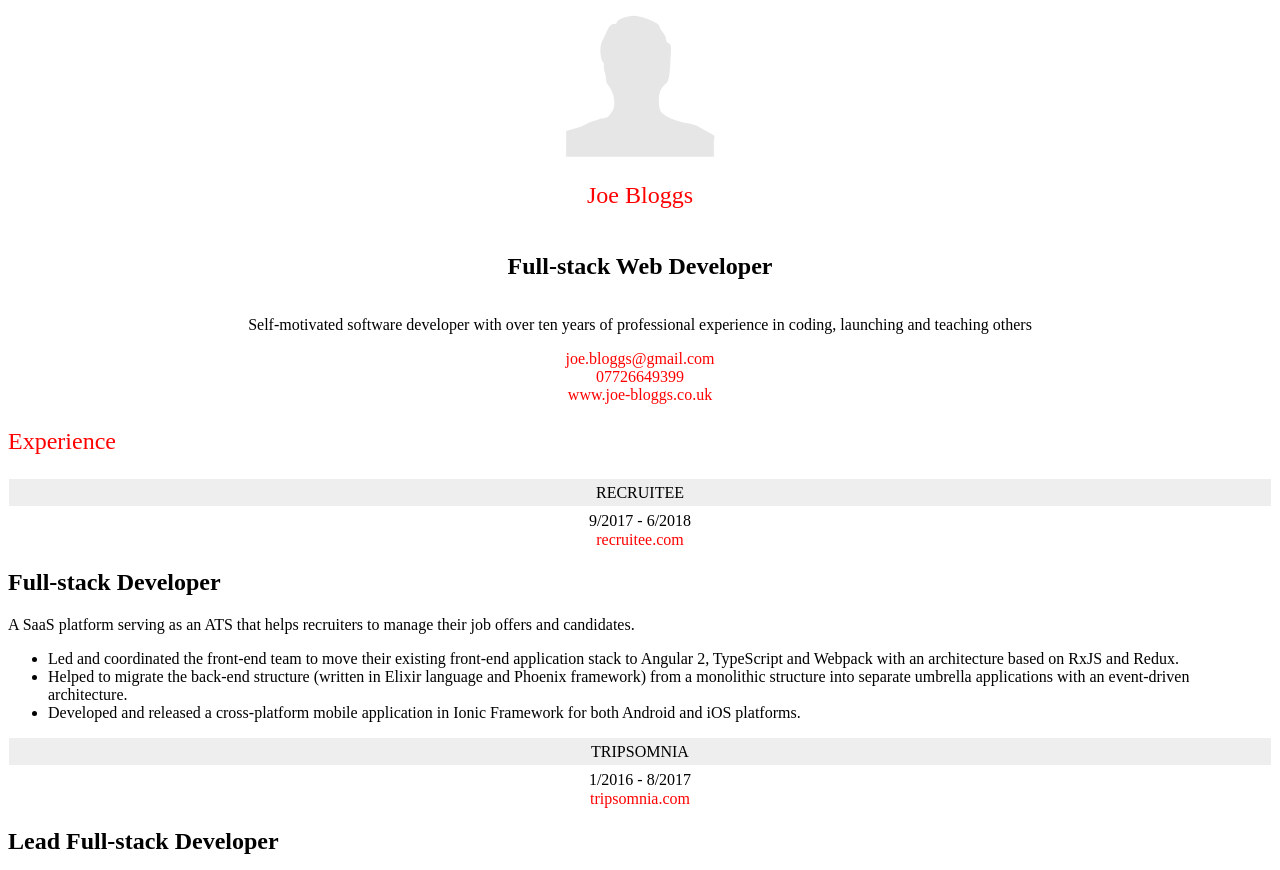
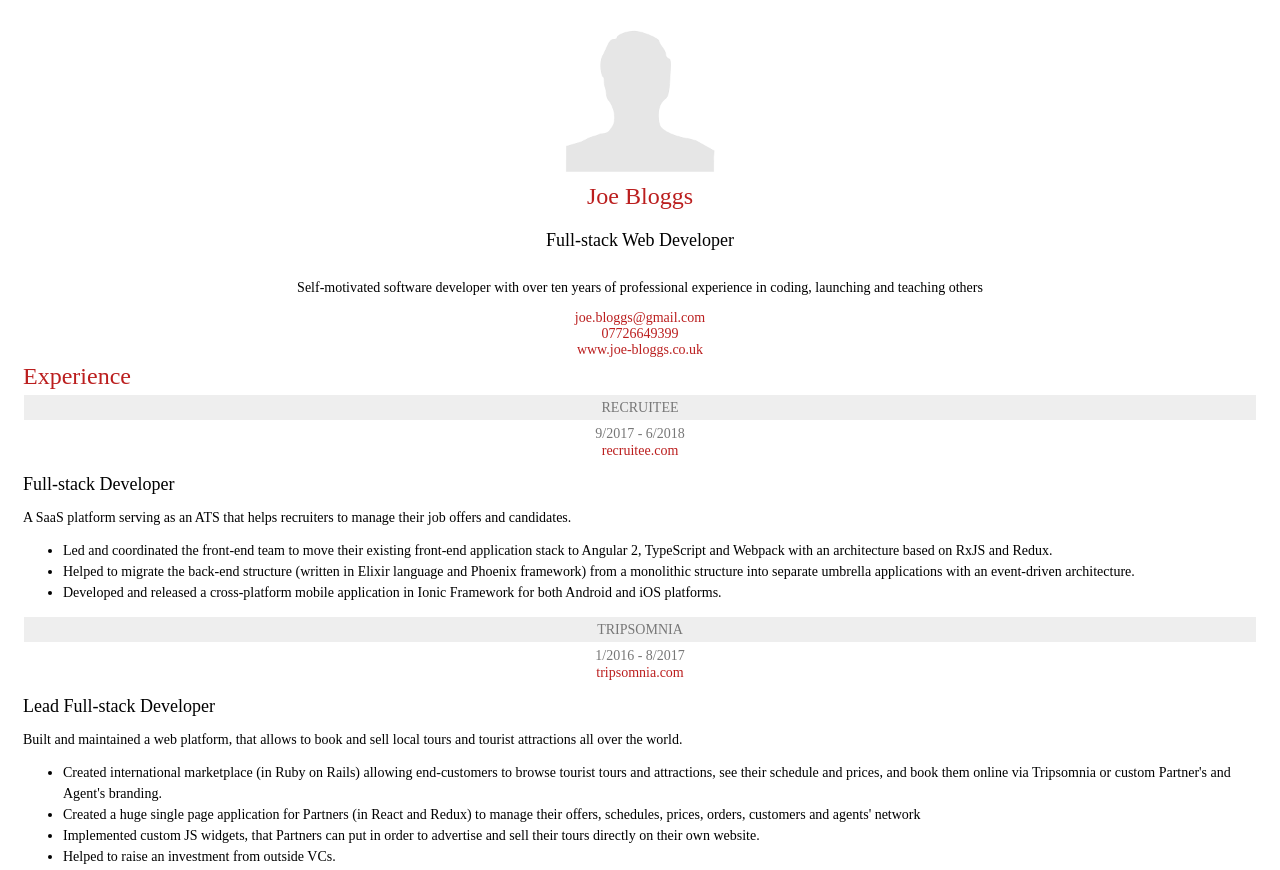
Before and after one commit to mace-akkari/SampleCv, a plain HTML site: page index.html in a window 1280 px wide. Shown: the top 870 px of the page. Drawn offline with Linux system fonts and the light colour scheme.

Commit message:
new styles to body

```diff
--- a/style.css
+++ b/style.css
@@ -1,14 +1,22 @@
 html {
   margin: 0;
 }
-
+body {
+  padding: 15px;
+  font-size: 14px;
+}
 * {
   box-sizing: border-box;
   text-decoration: none;
 }
 
+h2 {
+  font-size: 18px;
+  font-weight: 400;
+}
+
 a {
-  color: red;
+  color: #BB1E1E;
 }
 
 .container {
@@ -16,19 +24,22 @@ a {
 }
 
 .section-header {
-  color: red;
+  color: #BB1E1E;
   font-size: 24px;
-  font-weight: 300;
+  font-weight: 500;
+  margin: 5px 0;
 }
 
 .about_me {
   display: grid;
   place-items: center;
+  text-align: center;
 }
 
 .about_me img{
   max-width: 150px;
   max-height: 150px;
+  margin-bottom: 5px;
 }
 
 .about_me div {
@@ -48,6 +59,11 @@ a {
 .company_heading p {
   margin: 1px;
   padding-top: 5px;
+  color: #777
+}
+
+.company_list {
+  line-height: 1.5;
 }
 
 .skills li {
@@ -64,6 +80,6 @@ a {
 }
 
 .skills a:hover {
-  background-color: red;
+  background-color: #a51a1a;
   color: white;
 }
```
